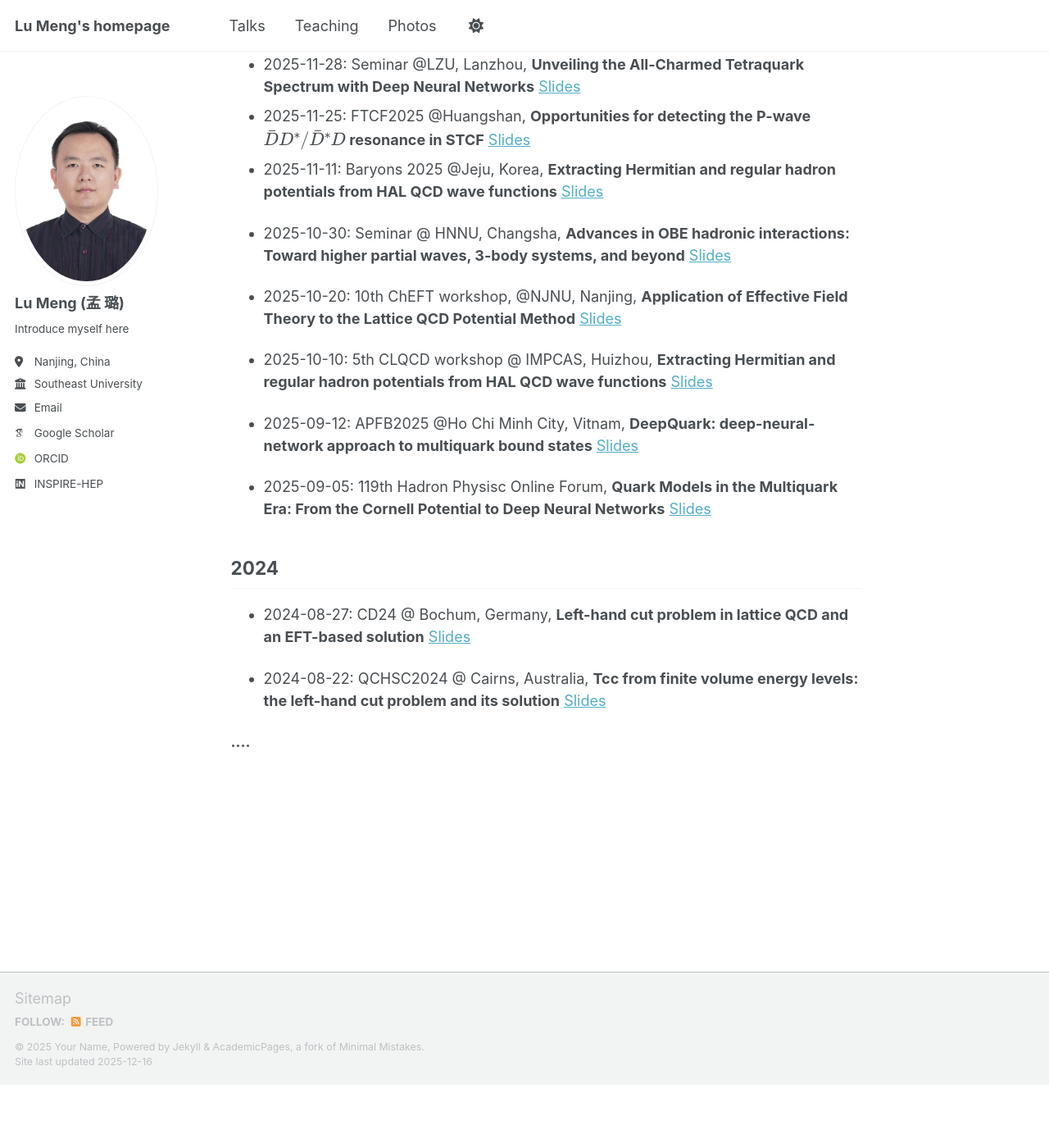
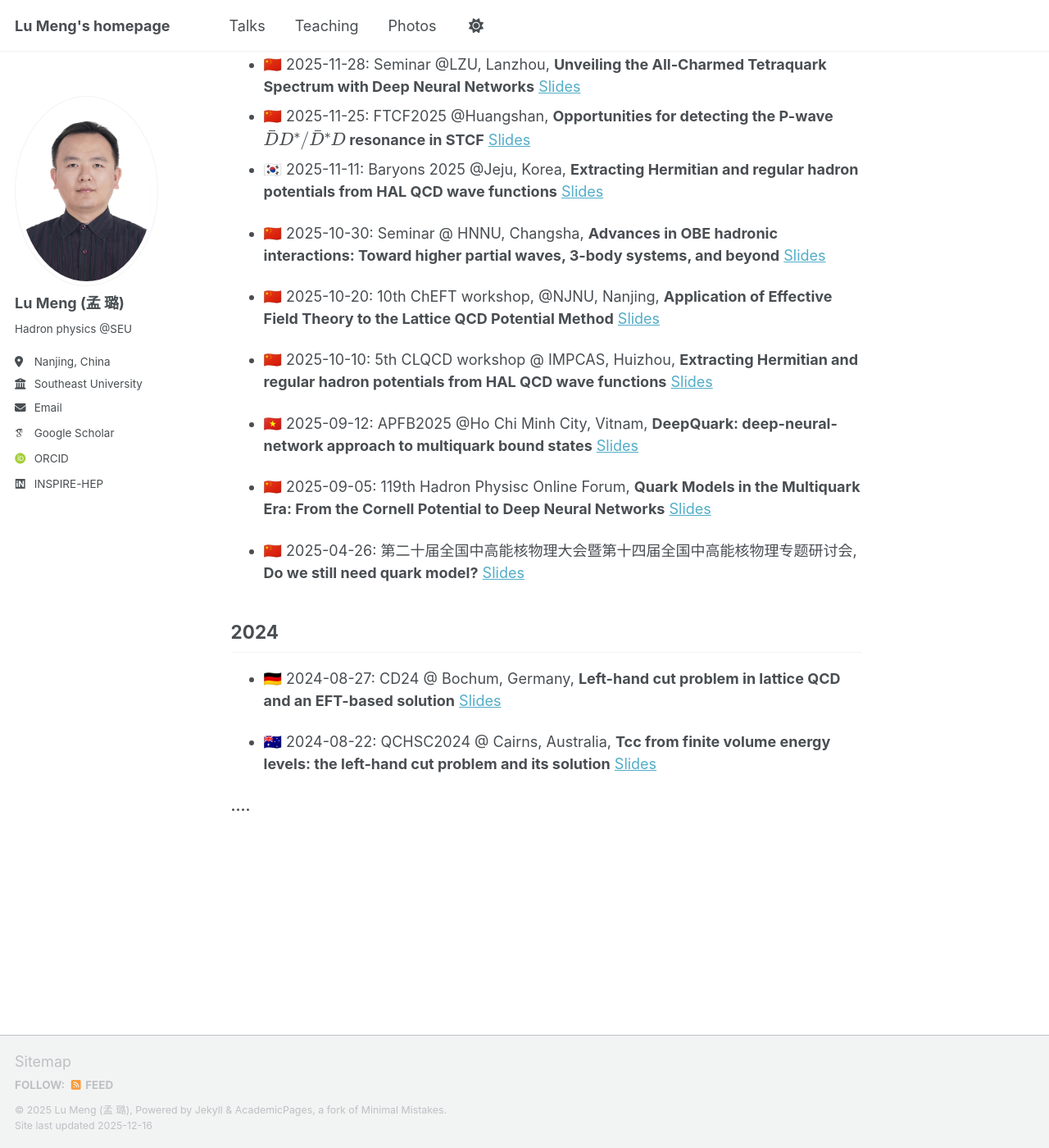
Before and after one commit to dreamwaymeng/dreamwaymeng.github.io, a Jekyll site: the page built from _pages/mytalks.md, in a window 1280 px wide and 1400 px high, scrolled down 268 px. Shown: the whole window at 82% size. Built offline with Jekyll 4.4.1, drawn with Linux system fonts in a browser that asks for light colours; emoji names are drawn with the system emoji font; some web fonts are replaced; a script that is not in the unit is left out; before the commit the page ends 1591 px from its top, so only the background shows below that.

Commit message:
add hornor and talks

```diff
--- a/_config.yml
+++ b/_config.yml
@@ -8,11 +8,12 @@
 
 # Basic Site Settings
 locale                   : "en-US"
+# locale                   : "zch-CN"
 site_theme               : "default" # Currently available options are "default", "air"
 title                    : "Lu Meng's homepage"
 title_separator          : "-"
-name                     : &name "Your Name"
-description              : &description "Your Name's academic portfolio"   # Update this with a general description of your site, this is the default if not overridden by a page
+name                     : &name "Lu Meng (孟 璐)"  # Update this with your name
+description              : &description "Lu Meng's academic portfolio"   # Update this with a general description of your site, this is the default if not overridden by a page
 url                      : https://dreamwaymeng.github.io # The base hostname & protocol for your site e.g. "https://[your GitHub username].github.io",
                                                            # or if you already have some other page hosted on Github then use "https://[your GitHub username].github.io/[Your Repo Name]"
 baseurl                  : "" # the subpath of your site, e.g. "/blog"
@@ -27,10 +28,10 @@ author:
   avatar           : "myprofile.jpg"
   name             : "Lu Meng (孟 璐)"
   pronouns         : # example: "she/her"
-  bio              : "Introduce myself here"
+  bio              : "Hadron physics @SEU"
   location         : "Nanjing, China"
   employer         : "Southeast University"
-  uri              : # URL
+  # uri              : # URL
   email            : "lmeng@seu.edu.cn"
 
   # Academic websites
--- a/_pages/mytalks.md
+++ b/_pages/mytalks.md
@@ -11,27 +11,29 @@ redirect_from:
 
 
 ## 2025
-* 2025-11-28: Seminar @IMPCAS, Lanzhou, **Advances in OBE hadronic interactions: Toward higher partial waves, 3-body systems, and beyond** [Slide](../files/LMeng_at_IMPCAS_OBE.pdf)
-* 2025-11-28: Seminar @LZU, Lanzhou, **Unveiling the All-Charmed Tetraquark Spectrum with Deep Neural Networks** [Slides](../files/LZU.pdf)
-* 2025-11-25: FTCF2025 @Huangshan, **Opportunities for detecting the P-wave \\(\bar{D}D^* / \bar{D}^*D\\)  resonance in STCF** [Slides](https://indico.pnp.ustc.edu.cn/event/4580/contributions/30850/)
-* 2025-11-11: Baryons 2025 @Jeju, Korea, **Extracting Hermitian and regular hadron potentials from HAL QCD wave functions** [Slides](https://indico.cern.ch/event/1339154/contributions/6688809/)
+* :cn: 2025-11-28: Seminar @IMPCAS, Lanzhou, **Advances in OBE hadronic interactions: Toward higher partial waves, 3-body systems, and beyond** [Slides](../files/LMeng_at_IMPCAS_OBE.pdf)
+* :cn: 2025-11-28: Seminar @LZU, Lanzhou, **Unveiling the All-Charmed Tetraquark Spectrum with Deep Neural Networks** [Slides](../files/LZU.pdf)
+* :cn: 2025-11-25: FTCF2025 @Huangshan, **Opportunities for detecting the P-wave \\(\bar{D}D^* / \bar{D}^*D\\)  resonance in STCF** [Slides](https://indico.pnp.ustc.edu.cn/event/4580/contributions/30850/)
+* :kr: 2025-11-11: Baryons 2025 @Jeju, Korea, **Extracting Hermitian and regular hadron potentials from HAL QCD wave functions** [Slides](https://indico.cern.ch/event/1339154/contributions/6688809/)
 
-* 2025-10-30: Seminar @ HNNU, Changsha, **Advances in OBE hadronic interactions: Toward higher partial waves, 3-body systems, and beyond** [Slides](../files/LMeng_at_HNNU_OBE.pdf)
+* :cn: 2025-10-30: Seminar @ HNNU, Changsha, **Advances in OBE hadronic interactions: Toward higher partial waves, 3-body systems, and beyond** [Slides](../files/LMeng_at_HNNU_OBE.pdf)
 
 
-* 2025-10-20: 10th ChEFT workshop, @NJNU, Nanjing, **Application of Effective Field Theory to the Lattice QCD Potential Method** [Slides](https://indico.ihep.ac.cn/event/25378/contributions/204134/)
+* :cn: 2025-10-20: 10th ChEFT workshop, @NJNU, Nanjing, **Application of Effective Field Theory to the Lattice QCD Potential Method** [Slides](https://indico.ihep.ac.cn/event/25378/contributions/204134/)
 
-* 2025-10-10: 5th CLQCD workshop @ IMPCAS, Huizhou, **Extracting Hermitian and regular hadron potentials from HAL QCD wave functions** [Slides](https://indico.itp.ac.cn/event/324/contributions/2065/)
+* :cn: 2025-10-10: 5th CLQCD workshop @ IMPCAS, Huizhou, **Extracting Hermitian and regular hadron potentials from HAL QCD wave functions** [Slides](https://indico.itp.ac.cn/event/324/contributions/2065/)
 
-* 2025-09-12: APFB2025 @Ho Chi Minh City, Vitnam,  **DeepQuark: deep-neural-network approach to multiquark bound states** [Slides](../files/Deepquak_APFB2025.pdf)
+* 🇻🇳 2025-09-12: APFB2025 @Ho Chi Minh City, Vitnam,  **DeepQuark: deep-neural-network approach to multiquark bound states** [Slides](../files/Deepquak_APFB2025.pdf)
 
 
-* 2025-09-05: 119th Hadron Physisc Online Forum, **Quark Models in the Multiquark Era: From the Cornell Potential to Deep Neural Networks** [Slides](https://indico.itp.ac.cn/event/367/)
+* :cn: 2025-09-05: 119th Hadron Physisc Online Forum, **Quark Models in the Multiquark Era: From the Cornell Potential to Deep Neural Networks** [Slides](https://indico.itp.ac.cn/event/367/)
+
+* :cn: 2025-04-26: 第二十届全国中高能核物理大会暨第十四届全国中高能核物理专题研讨会, **Do we still need quark model?** [Slides](https://indico.ihep.ac.cn/event/23976/contributions/185492/)
 
 ## 2024
 
-* 2024-08-27: CD24 @ Bochum, Germany, **Left-hand cut problem in lattice QCD and an EFT-based solution** [Slides](https://www.indico.tp2.ruhr-uni-bochum.de/event/2/contributions/71/)
+* :de: 2024-08-27: CD24 @ Bochum, Germany, **Left-hand cut problem in lattice QCD and an EFT-based solution** [Slides](https://www.indico.tp2.ruhr-uni-bochum.de/event/2/contributions/71/)
 
-* 2024-08-22: QCHSC2024 @ Cairns, Australia, **Tcc from finite volume energy levels: the left-hand cut problem and its solution** [Slides](https://indico.global/event/12671/contributions/112883/)
+* 🇦🇺 2024-08-22: QCHSC2024 @ Cairns, Australia, **Tcc from finite volume energy levels: the left-hand cut problem and its solution** [Slides](https://indico.global/event/12671/contributions/112883/)
 
 **....**
```
Also changed, not shown: _pages/about.md (+2 -1 lines).
